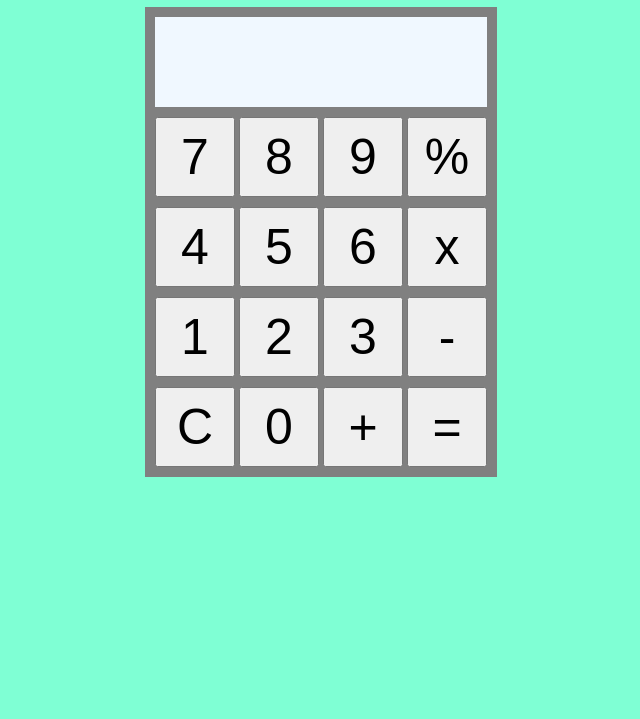
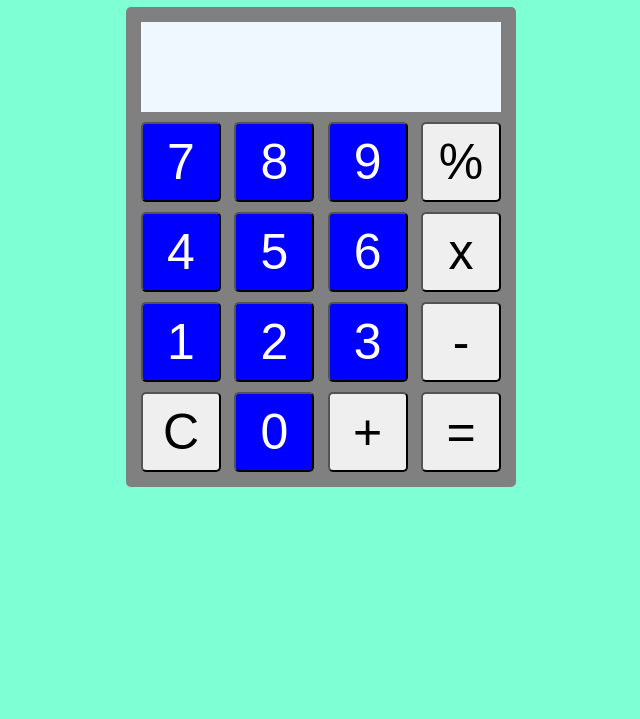
Before and after one commit to JakeBrowning90/calculator, a plain HTML site: page index.html in a window 1280 px wide. Shown: the part 81-800 px from the top of the page, without its empty margins (319-959 px from the left). Drawn offline with Linux system fonts and the light colour scheme.

Commit message:
Add rounding for infinite decimals, modified CSS with colors and borders.

```diff
--- a/script.js
+++ b/script.js
@@ -23,6 +23,8 @@ let operation = [];
 const numerals = document.querySelectorAll(".numeral");
 numerals.forEach((button) => {
     button.addEventListener('click', () => {
+        // TODO - Limit displayValue to 12(?) characters
+        // TODO - override display showing result of last operation
         displayValue.push(button.value);
         document.getElementById("display").textContent = displayValue.join("");
     })
@@ -32,8 +34,8 @@ const operators = document.querySelectorAll(".operator");
 operators.forEach((button) => {
     button.addEventListener('click', () => {
         operation.push(button.value);
-        console.log(operation);
-        console.log(displayValue)
+        //console.log(operation);
+        //console.log(displayValue);
         operation.push(Number(displayValue.join("")));
         displayValue = [];
     })
@@ -43,6 +45,10 @@ const equals = document.querySelector(".equals");
     equals.addEventListener('click', () => {
         operation.push(Number(displayValue.join("")));
         displayValue = [(operate(operation))];
+        if (`${displayValue[0]}`.length > 12) {
+            displayValue[0] = displayValue[0].toFixed(12);
+        }
+        //TO-DO - display error for impossible operations ie "1/0"
         document.getElementById("display").textContent = displayValue;
         operation = [];
     });
--- a/styles.css
+++ b/styles.css
@@ -3,9 +3,11 @@ body {
     display: flex;
     flex-direction: column;
     align-items: center;
+    font-family: Arial, Helvetica, sans-serif;
 }
 
 button {
+    border-radius: 5px;
     width: 80px;
     height: 80px;
     font-size: 50px;
@@ -19,10 +21,23 @@ button {
     margin: 0;
     height: 70px;
 }
+
+.numeral {
+    color: white;
+    background-color: blue;
+}
+
+.row {
+    display: flex;
+    justify-content: space-between;
+}
+
 .workspace {
+    border-radius: 5px;
     background-color: grey;
     display: flex;
     flex-direction: column;
     gap:10px;
-    padding: 10px;
+    padding: 15px;
+    width: 360px;
 }
```
